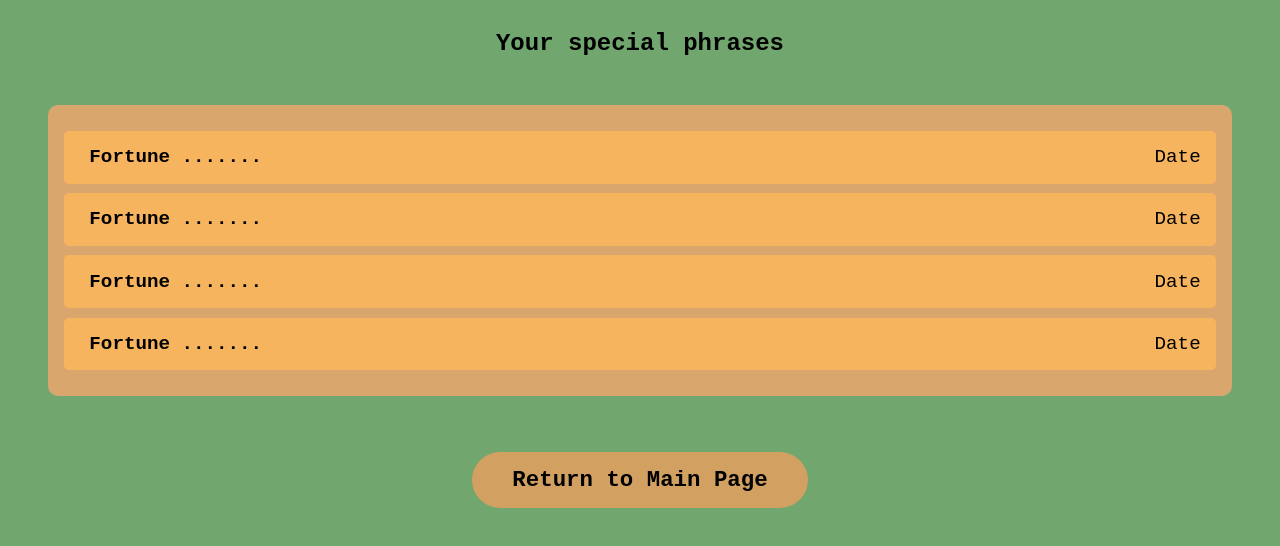
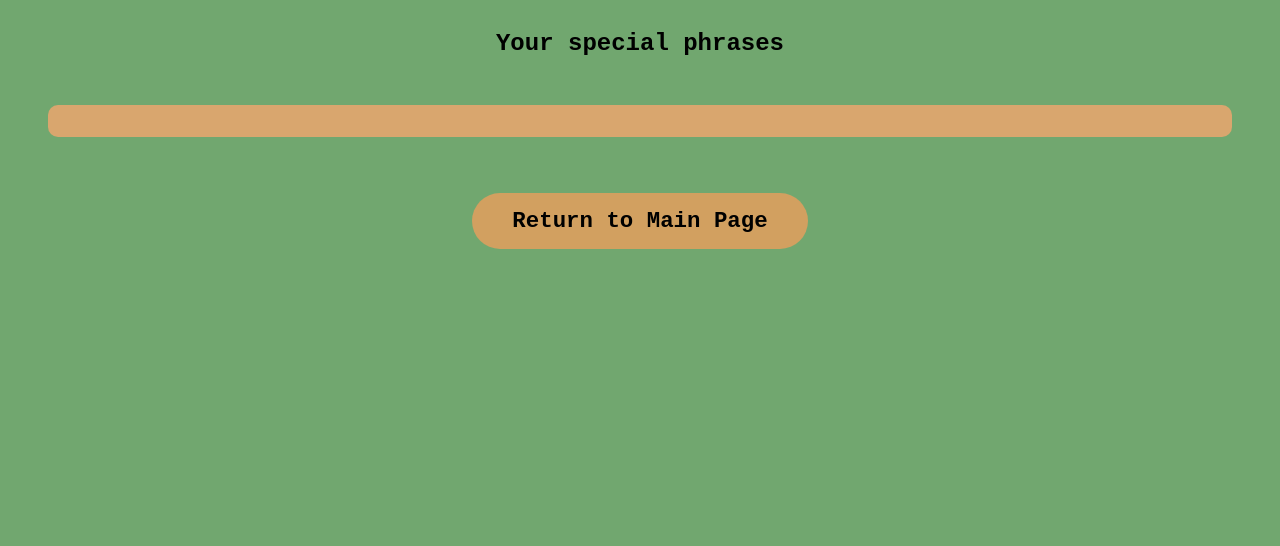
Before and after one commit to ilizarraga278/CSC337, a website with bundled scripts: page journal.html in a window 1280 px wide. Shown: the part 108-654 px from the top of the page. Built offline with nearby package versions, Linux system fonts and the light colour scheme.

Commit message:
Adding fortunes to journal/changed html a bit

```diff
--- a/journal.html
+++ b/journal.html
@@ -1,5 +1,10 @@
 <!DOCTYPE html>
 <html lang="en">
+<head>
+    <meta charset="UTF-8">
+    <meta name="viewport" content="width=device-width, initial-scale=1.0">
+    <title>Journal</title>
+    <link rel="stylesheet" type="text/css" href="journal.css">
     <head>
         <meta charset="UTF-8">
         <meta name="viewport" content="width=device-width, initial-scale=1.0">
@@ -10,23 +15,11 @@
         <h1>All Past Fortunes</h1>
         <h2>Your special phrases</h2>
         <div id="fortune-list">
-        <div class="fortune-item">
-            <div class="fortune-text">Fortune .......</div>
-            <div class="fortune-date">Date</div>
-        </div>
-        <div class="fortune-item">
-            <div class="fortune-text">Fortune .......</div>
-            <div class="fortune-date">Date</div>
-        </div>
-        <div class="fortune-item">
-            <div class="fortune-text">Fortune .......</div>
-            <div class="fortune-date">Date</div>
-        </div>
-        <div class="fortune-item">
-            <div class="fortune-text">Fortune .......</div>
-            <div class="fortune-date">Date</div>
-        </div>
+            <!-- Fortunes will be dynamically inserted here -->
         </div>
         <br><br><a href="main_page.html" class="back-button">Return to Main Page</a>
+
+        <script src="journal.js"></script> <!-- Link to your JavaScript file -->
     </body>
+
 </html>
```
Lines whose indentation alone changed are shown as unchanged.
